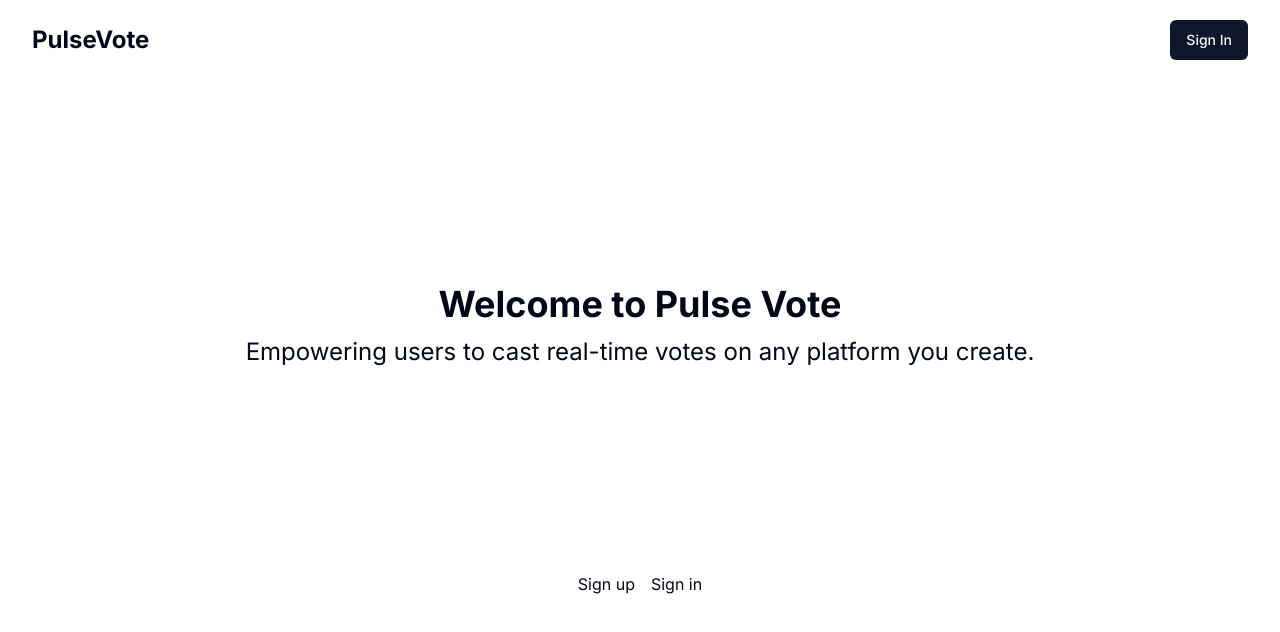
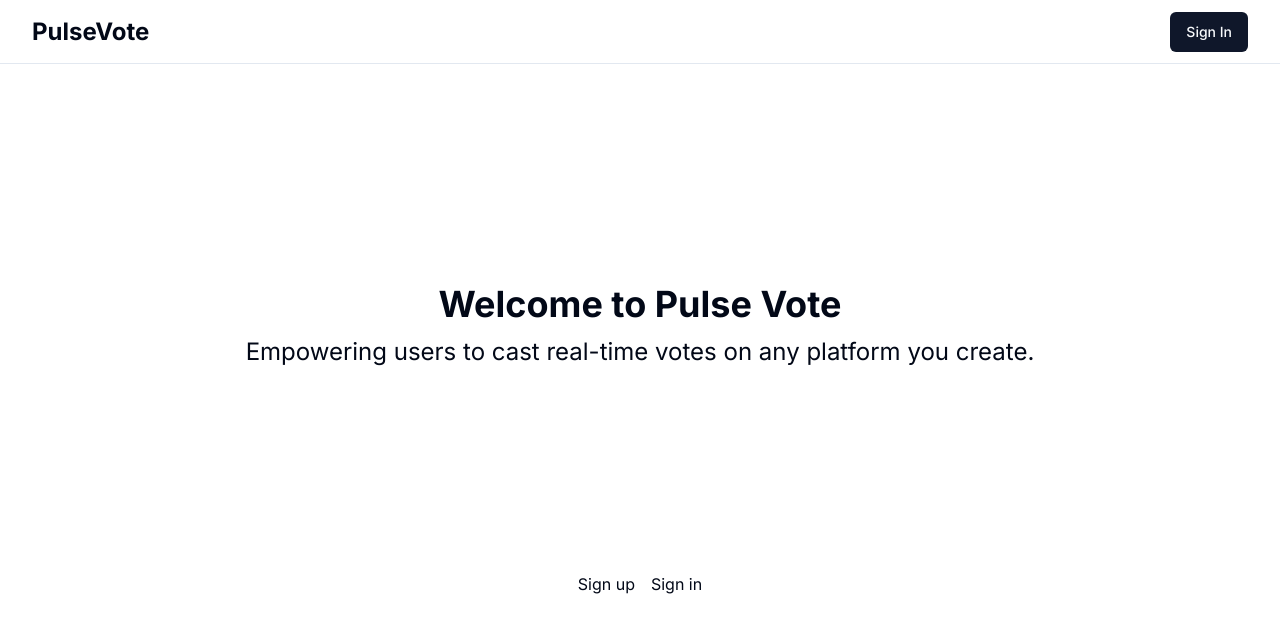
Before and after one commit to ianfrye0818/pulse-vote, a Next.js app: page / in a window 1280 px wide. Shown: the top 632 px of the page. Built offline with nearby package versions, Linux system fonts and the light colour scheme; no server answers.

Commit message:
added bottom border for header ui

```diff
--- a/app/(root)/components/header.tsx
+++ b/app/(root)/components/header.tsx
@@ -7,7 +7,8 @@ import React from 'react';
 export default async function Header() {
   const user = await currentUser();
   return (
-    <div className='container mx-auto flex justify-between items-center h-20'>
+    <header className='border-b h-16 mb-4'>
+      <div className='container mx-auto flex h-full justify-between items-center '>
         <Link href='/get-session'>
           <h1 className='text-2xl font-bold'>PulseVote</h1>
         </Link>
@@ -19,5 +20,6 @@ export default async function Header() {
           </Button>
         )}
       </div>
+    </header>
   );
 }
```
Lines whose indentation alone changed are shown as unchanged.
